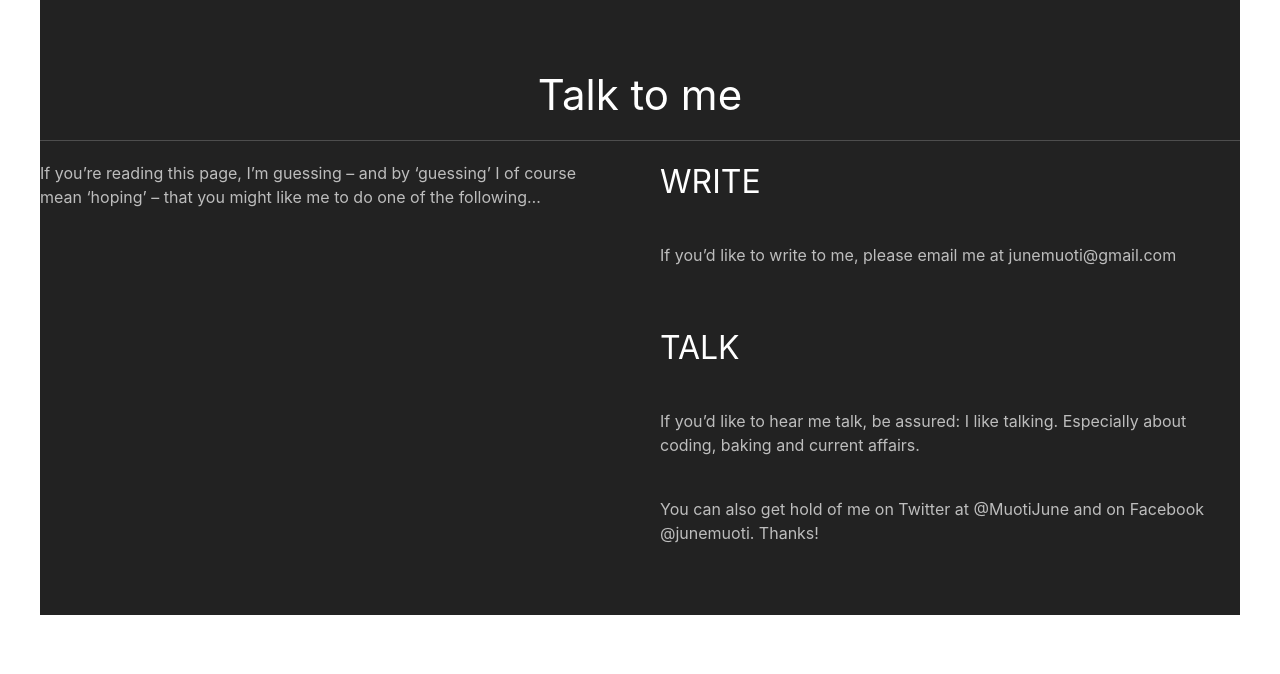
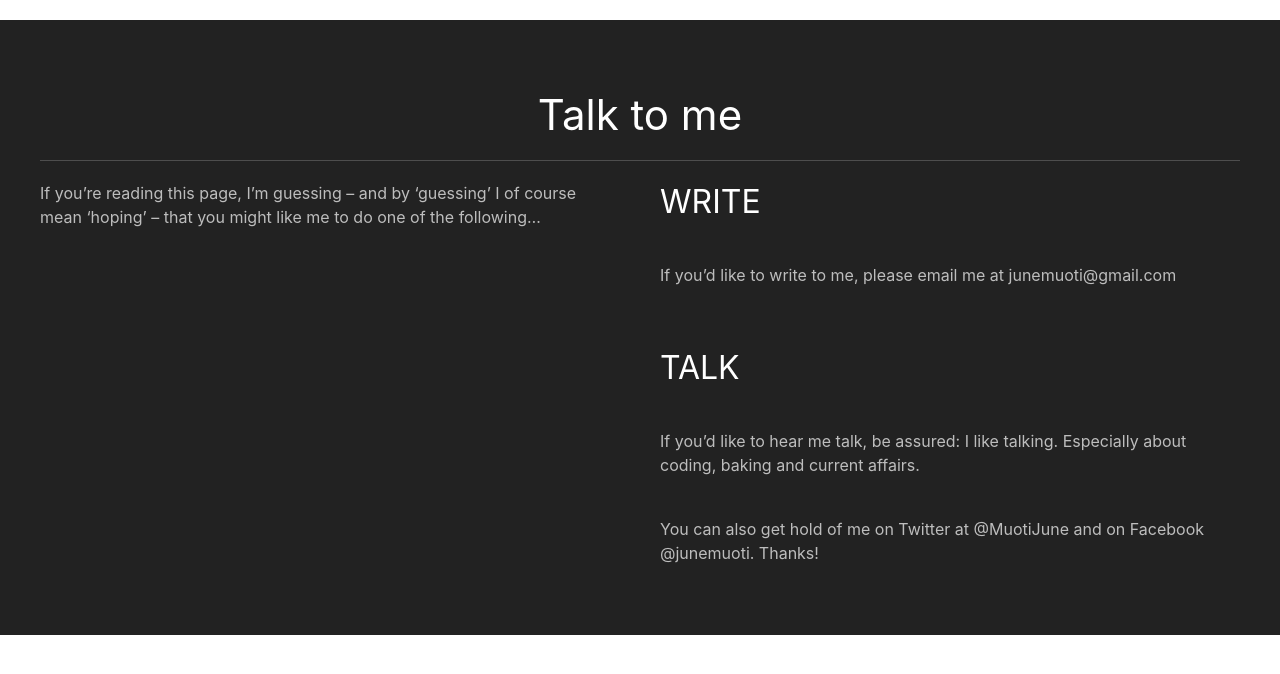
Before and after one commit to JuneMuoti/Personal-gallery, a Django app: page /contact/ in a window 1280 px wide. Shown: the part 80-754 px from the top of the page. Run offline with Django 3.2, Linux system fonts and the light colour scheme; some libraries are stand-ins or nearby versions.

```diff
--- a/gallery/templates/contact.html
+++ b/gallery/templates/contact.html
@@ -1,7 +1,7 @@
 {%extends 'base.html'%}
 {%block content%}
-<div class="uk-container">
-<div class="uk-section uk-section-secondary uk-light">
+
+<div class="uk-section uk-section-secondary uk-light uk-margin">
     <div class="uk-container">
 
           <h1 class="uk-text-center">Talk to me</h1>
```
